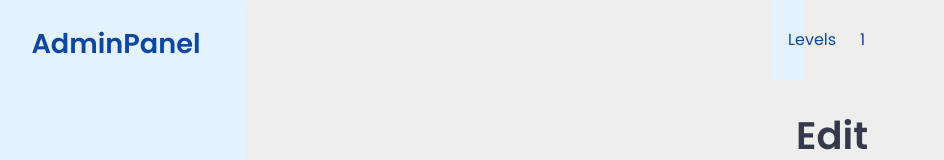
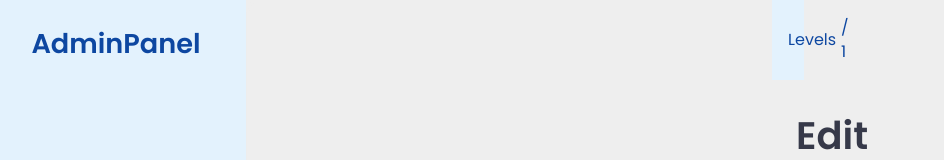
Before and after one commit to ezebarredo/loopcourse-server, a React (Vite) app in the folder admin-panel/: page /admin/dashboard/levels/1 in a window 1280 px wide. Shown: the top 160 px of the page, without its empty margins (14-958 px from the left). Built offline with nearby package versions, Linux system fonts and the light colour scheme; no server answers.

Commit message:
fix: Breadcrumb funtionality from levels to cards fixed.

```diff
--- a/admin-panel/src/App.css
+++ b/admin-panel/src/App.css
@@ -167,7 +167,7 @@ body {
   padding: 2.5rem 1rem;
   display: flex;
   align-items: center;
-  grid-gap: 24px;
+  grid-gap: 5px;
   position: sticky;
   top: 0;
   left: 0;
@@ -833,6 +833,10 @@ main .bottom_data .reminders .task_list li.uncomplete {
   padding: "1.5rem";
 }
 
-#sidebarnav a.active {
+#breadcrumb a.active {
   color: var(--primary);
 }
+
+#breadcrumb a:hover {
+  text-decoration: underline;
+}
--- a/admin-panel/src/components/adminPanel/AdminCards.jsx
+++ b/admin-panel/src/components/adminPanel/AdminCards.jsx
@@ -110,7 +110,7 @@ export default function AdminCards() {
               <li key={id}>
                 <span className="info">
                   <h4 style={{ color: "black" }}>
-                    id: {id}
+                    {id}
                     <br />
                     Front: {front}
                     <br />
--- a/admin-panel/src/components/adminPanel/AdminSublevel.jsx
+++ b/admin-panel/src/components/adminPanel/AdminSublevel.jsx
@@ -1,5 +1,5 @@
 import "/src/App.css";
-import { useParams } from "react-router-dom";
+import { useParams, Link } from "react-router-dom";
 import { useState, useEffect } from "react";
 import Modal from "../shared/Modal";
 
@@ -233,6 +233,17 @@ export default function AdminSubLevel() {
           })}
       </ul>
       {/*============= cards close ===============*/}
+      <ul className="cards">
+        <Link
+          to={`/admin/dashboard/levels/${levelId}/sublevels/${sublevelId}/cards`}
+        >
+          <li>
+            <span className="info">
+              <h3 style={{ color: "black" }}>Cards</h3>
+            </span>
+          </li>
+        </Link>
+      </ul>
     </>
   );
 }
--- a/admin-panel/src/components/adminPanel/BreadCrumb.jsx
+++ b/admin-panel/src/components/adminPanel/BreadCrumb.jsx
@@ -9,26 +9,90 @@ import { NavLink, useLocation, useParams } from "react-router-dom";
 // Levels / 1
 // <Link to={`/admin/dashboard/levels/${levelId}`} state={{ fromLevels: true }} />;
 
+// let levelId = 1;
+// let subLevelId = 1;
+// let path = `admin/dashboard/levels/${levelId}/sublevels/${subLevelId}/cards`;
+
+// const crumbsSublevels = path.includes("sublevels") ? " / sublevels" : "";
+// const crumbsSublevelId = path.includes(`sublevels/${subLevelId}`)
+//   ? ` / ${subLevelId}`
+//   : "";
+// const crumbsCards = path.includes("cards") ? " / cards" : "";
+
+// const crumbs = crumbsSublevels + crumbsSublevelsId + crumbsCards;
+
+//TODO: finish breadcrums and read and add swagger
+
 export default function Breadcrumb() {
-  let { levelId } = useParams();
+  let { levelId, sublevelId } = useParams();
   const location = useLocation();
-  const crumb = location.pathname;
-  console.log(location.pathname);
+  const path = location.pathname;
+  const crumbsLevels = path.includes("dashboard" || "levels") ? "Levels" : "";
+  const crumbsLevelId = path.includes(levelId) ? `/ ${levelId}` : "";
+  const crumbsSublevels = path.includes("sublevels") ? "/ Sublevels" : "";
+  const crumbsSublevelId = path.includes(sublevelId) ? `/ ${sublevelId}` : "";
+  const crumbsCards = path.includes("cards") ? "/ Cards" : "";
 
   return (
     <>
-      <div id="sidebarnav">
+      {/* Nav Breadcrumb starts */}
+      <div id="breadcrumb">
         <nav>
           <NavLink
             to="/admin/dashboard"
             className={({ isActive, isPending }) =>
               isActive ? "active" : isPending ? "pending" : ""
             }
-            state={{ fromLevels: true }}
+          >
+            {crumbsLevels}
+          </NavLink>
+          <NavLink
+            to={`/admin/dashboard/levels/${levelId}`}
+            className={({ isActive, isPending }) =>
+              isActive ? "active" : isPending ? "pending" : ""
+            }
+          >
+            {crumbsLevelId}
+          </NavLink>
+          <NavLink
+            to={`/admin/dashboard/levels/${levelId}/sublevels`}
+            className={({ isActive, isPending }) =>
+              isActive ? "active" : isPending ? "pending" : ""
+            }
+          >
+            {crumbsSublevels}
+          </NavLink>
+          <NavLink
+            to={`/admin/dashboard/levels/${levelId}/sublevels/${sublevelId}`}
+            className={({ isActive, isPending }) =>
+              isActive ? "active" : isPending ? "pending" : ""
+            }
+          >
+            {crumbsSublevelId}
+          </NavLink>
+          <NavLink
+            to={`/admin/dashboard/levels/${levelId}/sublevels/${sublevelId}/cards`}
+            className={({ isActive, isPending }) =>
+              isActive ? "active" : isPending ? "pending" : ""
+            }
+          >
+            {crumbsCards}
+          </NavLink>
+        </nav>
+      </div>
+      {/* Nav Breadcrumb ends */}
+
+      {/* <div id="sidebarnav">
+        <nav>
+          <NavLink
+            to="/admin/dashboard"
+            className={({ isActive, isPending }) =>
+              isActive ? "active" : isPending ? "pending" : ""
+            }
           >
             Levels
           </NavLink>
-
+          /
           {crumb === `/admin/dashboard/levels/${levelId}` ||
           `/admin/dashboard/levels/${levelId}/sublevels` ? (
             <NavLink
@@ -36,30 +100,59 @@ export default function Breadcrumb() {
               className={({ isActive, isPending }) =>
                 isActive ? "active" : isPending ? "pending" : ""
               }
-              state={{ fromLevels: true }}
             >
               {levelId}
             </NavLink>
           ) : (
             ""
           )}
+          /
           {crumb ===
-          `/admin/dashboard/levels/${levelId}/sublevels/${levelId}` ? (
+          `/admin/dashboard/levels/${levelId}/sublevels/${sublevelId}` ? (
             <NavLink
-              to={`/admin/dashboard/levels/${levelId}/sublevels/${levelId}`}
+              to={`/admin/dashboard/levels/${levelId}/sublevels/${sublevelId}`}
               className={({ isActive, isPending }) =>
                 isActive ? "active" : isPending ? "pending" : ""
               }
-              state={{ fromLevels: true }}
             >
               Sublevels
             </NavLink>
           ) : (
             ""
           )}
-
-          {/* <NavLink to="/admin/dashboard/sublevels/1/cards">Cards</NavLink> */}
-          {/* <NavLink
+          /
+          {crumb ===
+            `/admin/dashboard/levels/${levelId}/sublevels/${sublevelId}` ||
+          crumb === `/admin/dashboard/levels/${levelId}/sublevels/` ? (
+            <NavLink
+              to={`/admin/dashboard/levels/${levelId}/sublevels/${sublevelId}`}
+              className={({ isActive, isPending }) =>
+                isActive ? "active" : isPending ? "pending" : ""
+              }
+            >
+              {sublevelId}
+            </NavLink>
+          ) : (
+            ""
+          )}
+          /
+          {crumb ===
+            `/admin/dashboard/levels/${levelId}/sublevels/${sublevelId}/cards` ||
+          crumb ===
+            `/admin/dashboard/levels/${levelId}/sublevels/${sublevelId}/cards` ? (
+            <NavLink
+              to={`/admin/dashboard/levels/${levelId}/sublevels/${sublevelId}/cards`}
+              className={({ isActive, isPending }) =>
+                isActive ? "active" : isPending ? "pending" : ""
+              }
+            >
+              Cards
+            </NavLink>
+          ) : (
+            ""
+          )}
+          <NavLink to="/admin/dashboard/sublevels/1/cards">Cards</NavLink>
+          <NavLink
           to="/admin/dashboard/levels/1"
           className={({ isActive, isPending }) =>
             isPending ? "pending" : isActive ? "active" : ""
@@ -74,9 +167,9 @@ export default function Breadcrumb() {
           }
         >
           Edit Sublevel
-        </NavLink> */}
+        </NavLink>
         </nav>
-      </div>
+      </div> */}
     </>
   );
 }
--- a/admin-panel/src/main.jsx
+++ b/admin-panel/src/main.jsx
@@ -49,7 +49,7 @@ const router = createBrowserRouter([
         element: <AdminSublevel />,
       },
       {
-        path: "/admin/dashboard/sublevels/:sublevelId/cards",
+        path: "/admin/dashboard/levels/:levelId/sublevels/:sublevelId/cards",
         element: <AdminCards />,
       },
     ],
```
Also changed, not shown: 1 other file (tests, documents, lock files or other folders).
